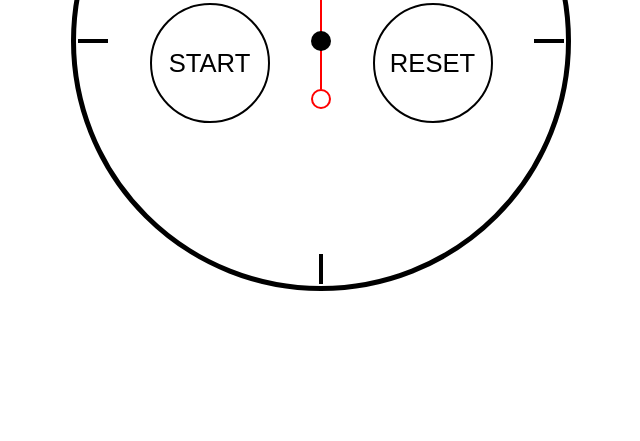
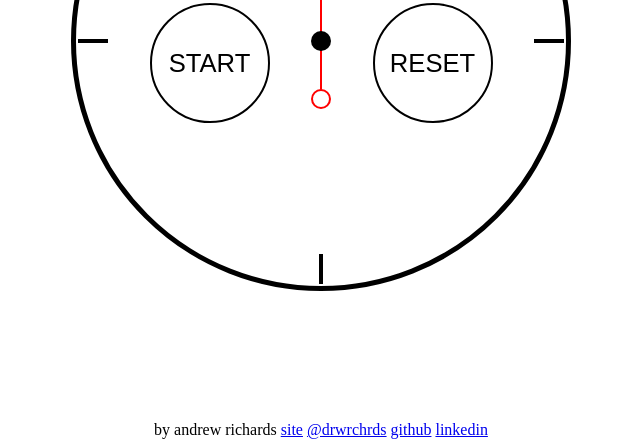
Before and after one commit to drwrchrds/CSS_animate, a plain HTML site: page index.html in a window 1280 px wide. Shown: the part 359-800 px from the top of the page, without its empty margins (319-959 px from the left). Drawn offline with nearby package versions, Linux system fonts and the light colour scheme; a web font is replaced by a local one.

Commit message:
add signature

```diff
--- a/index.html
+++ b/index.html
@@ -334,6 +334,13 @@
       <div class='second-hand'></div>
     </div>
 
+    <div style='position:absolute;bottom:2px;left:0;right:0;text-align:center;'>
+      by andrew richards <a href='http://www.drwrchrds.com'>site</a>
+      <a href='http://twitter.com/drwrchrds'>@drwrchrds</a>
+      <a href='http://github.com/drwrchrds'>github</a>
+      <a href='http://linkedin.com/in/drwrchrds'>linkedin</a>
+    </div>
+
     <script>
       var intervalId;
 
```
